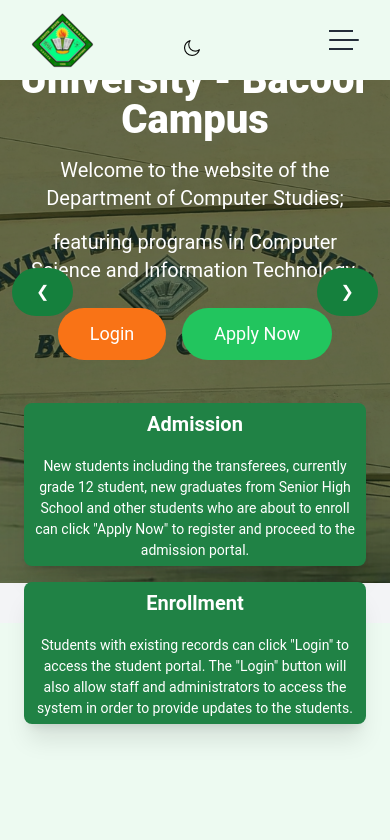
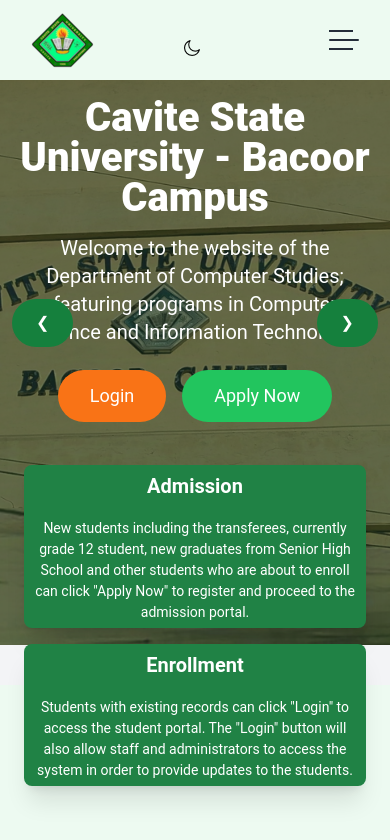
Before and after one commit to belle-designer/CVSU-Enrollment-System, a React (Vite) app in the folder enrollment-system/: page / in a window 390 px wide. Shown: the top 840 px of the page. Built offline with nearby package versions, Linux system fonts and the light colour scheme.

Commit message:
edit css for home

```diff
--- a/enrollment-system/src/components/Home.jsx
+++ b/enrollment-system/src/components/Home.jsx
@@ -83,8 +83,10 @@
         <div className="overlay absolute inset-0 bg-black opacity-80"></div>
         <div className="banner-desc absolute inset-0 flex flex-col justify-center items-center text-center text-white">
           <h1 className="main-desc text-5xl font-extrabold mb-4">Cavite State University - Bacoor Campus</h1>
-          <p className="mini-desc text-xl mb-4">Welcome to the website of the Department of Computer Studies; </p>
-          <p className="mini-desc text-xl mb-4">  featuring programs in Computer Science and Information Technology. </p>
+          <p className="mini-desc text-xl mb-4">Welcome to the website of the Department of Computer Studies;
+          featuring programs in Computer Science and Information Technology.
+          </p>
+
 
 
           <div className="flex space-x-4">
--- a/enrollment-system/src/css/landingpage.css
+++ b/enrollment-system/src/css/landingpage.css
@@ -1102,6 +1102,11 @@
 		margin-bottom: 70px;
 	}
 
+	/* Adjust banner size and ensure the content doesn't overflow */
+	.home .banner {
+		height: auto; /* Allow the banner to adjust its height based on content */
+		padding-bottom:100%; /* Space at the bottom of the banner */
+	  }
 
 
 /* footer Section */
@@ -1145,6 +1150,65 @@
 	.gallery .course-contents .course-card{
 		flex-basis: 100%;
 	}
+
+	/* Adjust banner size and ensure the content doesn't overflow */
+	.home .banner {
+		height: auto; /* Allow the banner to adjust its height based on content */
+		padding-bottom:60%; /* Space at the bottom of the banner */
+		padding-top:20%;
+	  }
+
+	  /* Ensure there's proper padding and spacing in the banner description */
+	  .home .banner-desc {
+		padding: 15px; /* Add padding around the description for better readability */
+	  }
+
+	  /* Stack the buttons vertically and center them */
+	  .home .buttons-container {
+		display: flex;
+		flex-direction: column;
+		align-items: center;
+		gap: 15px; /* Add space between buttons */
+	  }
+
+	  /* Adjust the button container margin for better alignment */
+	  .home .btn-container {
+		margin: 10px 0;
+	  }
+
+	  /* Space between sections and reduce padding for mobile */
+	  .overlay-section {
+		margin-top: 10; /* Increased margin-top to avoid overlap with the banner */
+		padding: 20px; /* Reduced padding for mobile */
+	  }
+
+	  /* Adjust the grid to one column on mobile */
+	  .overlay-section .grid {
+		grid-template-columns: 1fr; /* Stack the content in a single column */
+		gap: 16px; /* Add more gap between sections */
+	  }
+
+	  /* Reduce padding within the section for a better fit */
+	  .overlay-section .p-8 {
+		padding: 5px; /* Less padding inside the section */
+	  }
+
+	  /* Adjust the heading size for better readability */
+	  .overlay-section h3 {
+		font-size: 1.25rem; /* Smaller font size for mobile */
+	  }
+
+	  /* Adjust paragraph font size */
+  /* Adjust paragraph font size */
+  .overlay-section p {
+	  font-size: 0.875rem; /* Small text for better readability */
+	}
+
+	 /* Ensure the buttons don't overlap with the description or slider */
+	 .home .prev-button,
+	 .home .next-button {
+	   z-index: 10; /* Lower z-index for buttons so they are behind the description */
+	 }
 }
 /* Mobile phone specific styles */
 @media screen and (max-width: 640px) {
@@ -1152,6 +1216,7 @@
 	.home .banner {
 	  height: auto; /* Allow the banner to adjust its height based on content */
 	  padding-bottom:50%; /* Space at the bottom of the banner */
+	  padding-top:20%;
 	}
 
 	/* Ensure there's proper padding and spacing in the banner description */
@@ -1174,7 +1239,7 @@
 
 	/* Space between sections and reduce padding for mobile */
 	.overlay-section {
-	  margin-top: 10; /* Increased margin-top to avoid overlap with the banner */
+	  margin-top: 8; /* Increased margin-top to avoid overlap with the banner */
 	  padding: 20px; /* Reduced padding for mobile */
 	}
 
@@ -1276,6 +1341,9 @@
 
 
 @media(max-width: 568px){
+
+
+
 	/* Courses Section */
 	.courses-contents .category-item{
 		flex-basis: 100%;
```
